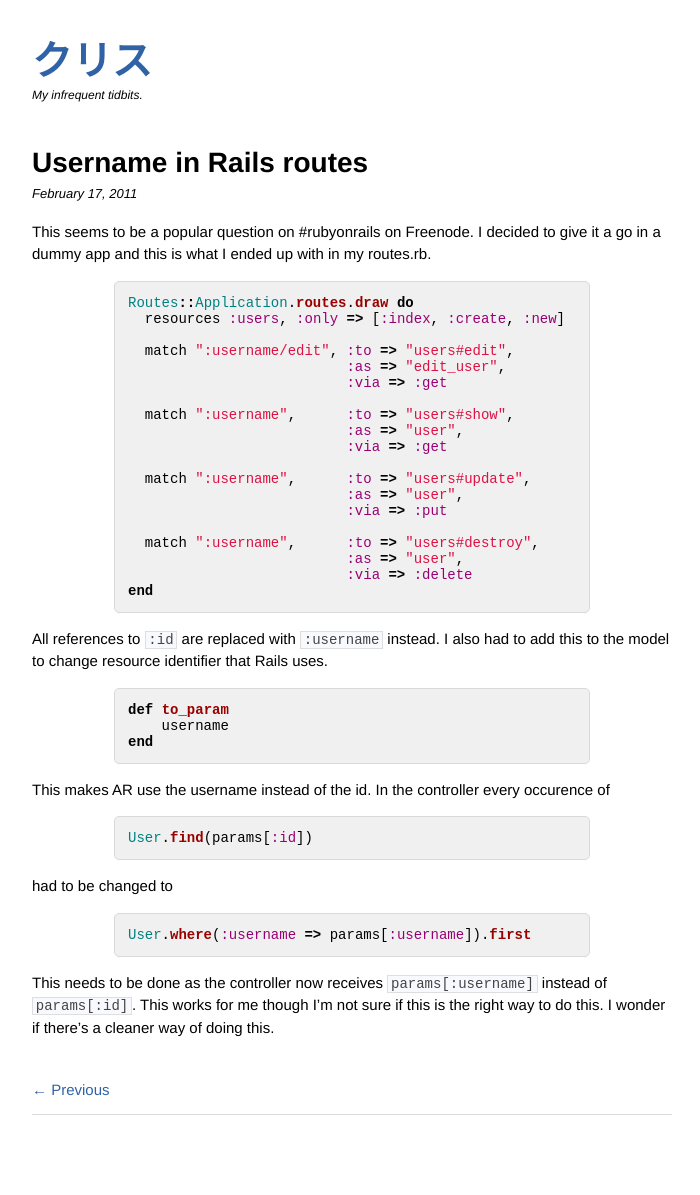
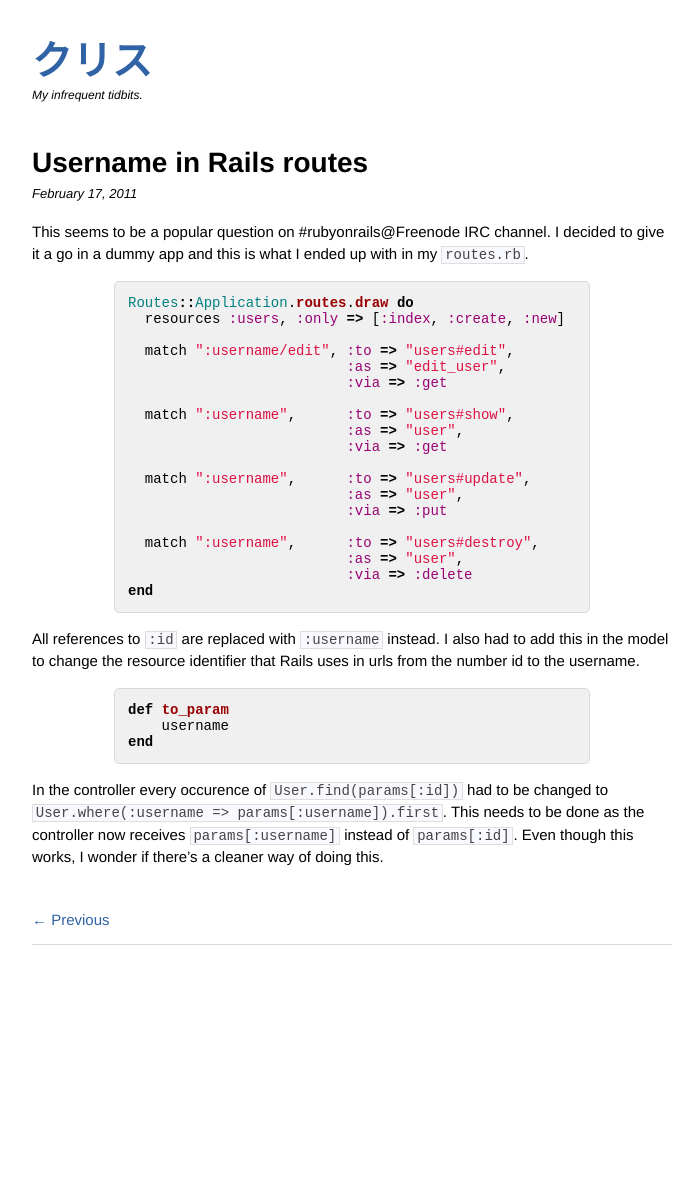
Before and after one commit to christophersjchow/blog, a Jekyll site: the page built from _posts/2011-02-17-Username-in-Rails-routes.markdown, in a window 1280 px wide. Shown: the whole page, without its empty margins (288-988 px from the left). Built offline with Jekyll 4.4.1, drawn with Linux system fonts in a browser that asks for light colours; comment, search, counter and statistics services are not loaded; after the commit the page ends 1025 px from its top, so only the background shows below that.

Commit message:
Post: Fix spelling and grammar.

```diff
--- a/_posts/2011-02-17-Username-in-Rails-routes.markdown
+++ b/_posts/2011-02-17-Username-in-Rails-routes.markdown
@@ -3,7 +3,7 @@ layout: post
 title: Username in Rails routes
 ---
 
-This seems to be a popular question on #rubyonrails on Freenode. I decided to give it a go in a dummy app and this is what I ended up with in my routes.rb.
+This seems to be a popular question on #rubyonrails@Freenode IRC channel. I decided to give it a go in a dummy app and this is what I ended up with in my `routes.rb`.
 {% highlight ruby %}
 Routes::Application.routes.draw do
   resources :users, :only => [:index, :create, :new]
@@ -25,7 +25,7 @@ Routes::Application.routes.draw do
                           :via => :delete
 end
 {% endhighlight %}
-All references to `:id` are replaced with `:username` instead. I also had to add this to the model to change resource identifier that Rails uses.
+All references to `:id` are replaced with `:username` instead. I also had to add this in the model to change the resource identifier that Rails uses in urls from the number id to the username.
 
 {% highlight ruby %}
 def to_param
@@ -33,16 +33,4 @@ def to_param
 end
 {% endhighlight %}
 
-This makes AR use the username instead of the id. In the controller every occurence of
-
-{% highlight ruby %}
-User.find(params[:id])
-{% endhighlight %}
-
-had to be changed to
-
-{% highlight ruby %}
-User.where(:username => params[:username]).first
-{% endhighlight %}
-
-This needs to be done as the controller now receives `params[:username]` instead of `params[:id]`. This works for me though I'm not sure if this is the right way to do this. I wonder if there's a cleaner way of doing this.
+In the controller every occurence of `User.find(params[:id])` had to be changed to `User.where(:username => params[:username]).first`. This needs to be done as the controller now receives `params[:username]` instead of `params[:id]`. Even though this works, I wonder if there's a cleaner way of doing this.
```
